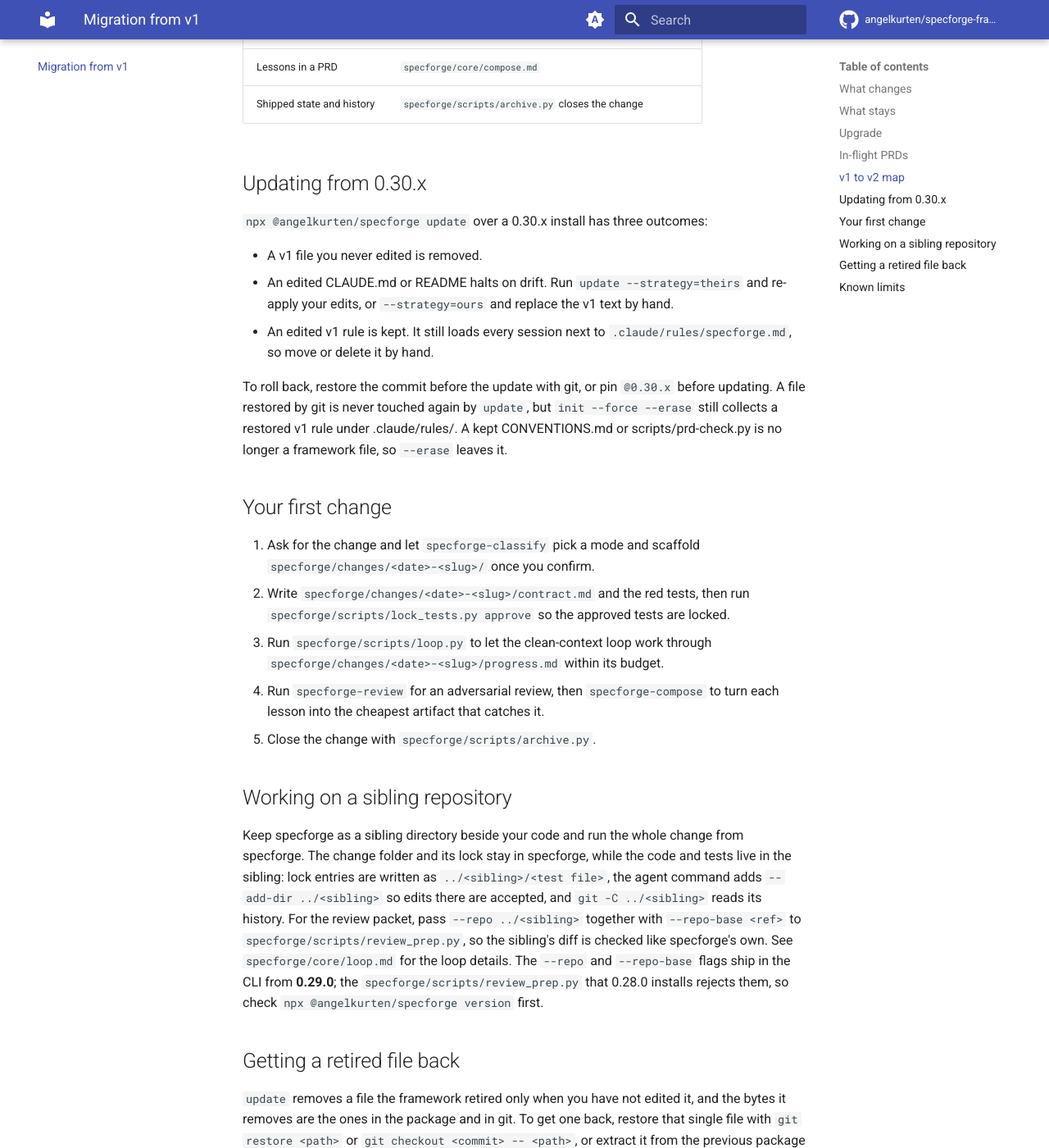
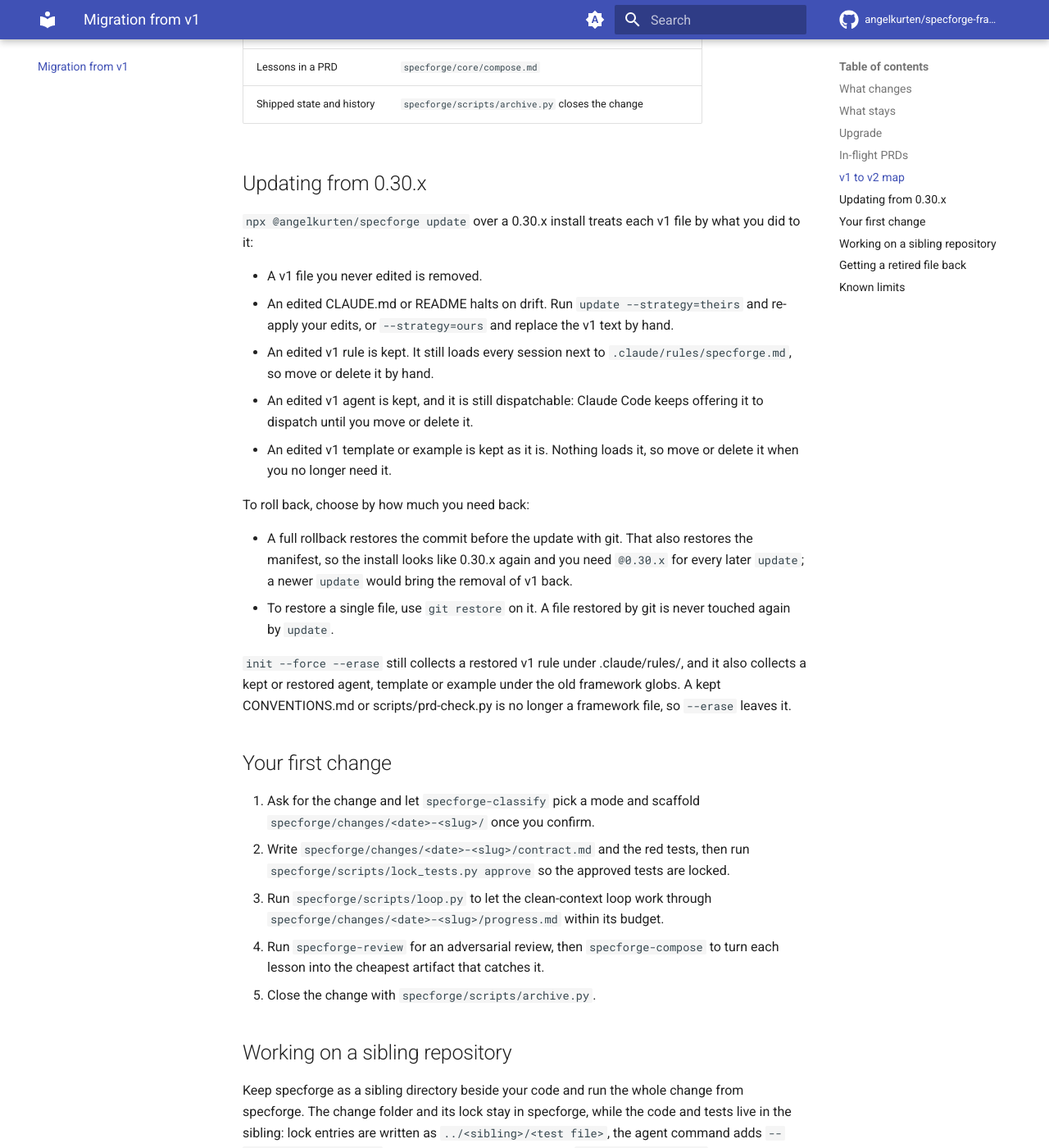
Before and after one commit to angelkurten/specforge-framework, an MkDocs documentation site: the page built from docs/migration-v1-to-v2.md, in a window 1280 px wide and 1400 px high, scrolled down 2080 px. Shown: the whole window at 82% size. Built offline with MkDocs 1.6.1 and Material for MkDocs 9.7.7, drawn with Linux system fonts in a browser that asks for light colours; comment, search, counter and statistics services are not loaded.

Commit message:
Guide covers every edited v1 file and both rollbacks; CLAUDE.md says history/v1/ lives in the source repository; stale comment removed
Fix round of change 2026-11-01-v1-package-swap, loop, 2 iterations.

Co-Authored-By: Claude Opus 5.5 <noreply@anthropic.com>

```diff
--- a/docs/migration-v1-to-v2.md
+++ b/docs/migration-v1-to-v2.md
@@ -55,13 +55,20 @@ specforge EVA ships in the CLI from **0.28.0**. Check the version you would get
 
 ## Updating from 0.30.x
 
-`npx @angelkurten/specforge update` over a 0.30.x install has three outcomes:
+`npx @angelkurten/specforge update` over a 0.30.x install treats each v1 file by what you did to it:
 
 - A v1 file you never edited is removed.
 - An edited CLAUDE.md or README halts on drift. Run `update --strategy=theirs` and re-apply your edits, or `--strategy=ours` and replace the v1 text by hand.
 - An edited v1 rule is kept. It still loads every session next to `.claude/rules/specforge.md`, so move or delete it by hand.
+- An edited v1 agent is kept, and it is still dispatchable: Claude Code keeps offering it to dispatch until you move or delete it.
+- An edited v1 template or example is kept as it is. Nothing loads it, so move or delete it when you no longer need it.
 
-To roll back, restore the commit before the update with git, or pin `@0.30.x` before updating. A file restored by git is never touched again by `update`, but `init --force --erase` still collects a restored v1 rule under .claude/rules/. A kept CONVENTIONS.md or scripts/prd-check.py is no longer a framework file, so `--erase` leaves it.
+To roll back, choose by how much you need back:
+
+- A full rollback restores the commit before the update with git. That also restores the manifest, so the install looks like 0.30.x again and you need `@0.30.x` for every later `update`; a newer `update` would bring the removal of v1 back.
+- To restore a single file, use `git restore` on it. A file restored by git is never touched again by `update`.
+
+`init --force --erase` still collects a restored v1 rule under .claude/rules/, and it also collects a kept or restored agent, template or example under the old framework globs. A kept CONVENTIONS.md or scripts/prd-check.py is no longer a framework file, so `--erase` leaves it.
 
 ## Your first change
 
```
Also changed, not shown: CLAUDE.md (+1 -1 lines), specforge/changes/2026-11-01-v1-package-swap/progress.md (+4 -2 lines), 3 other files.
